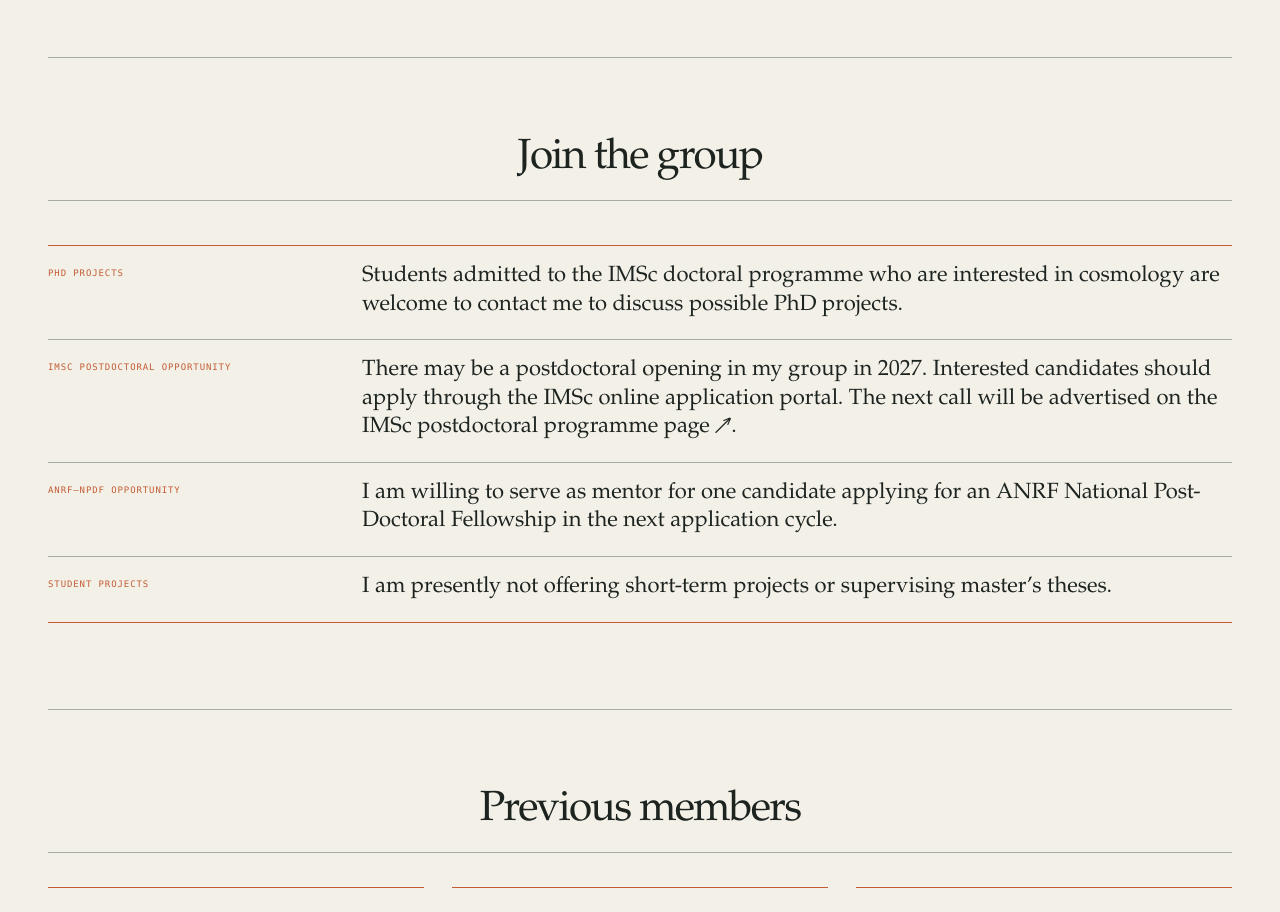
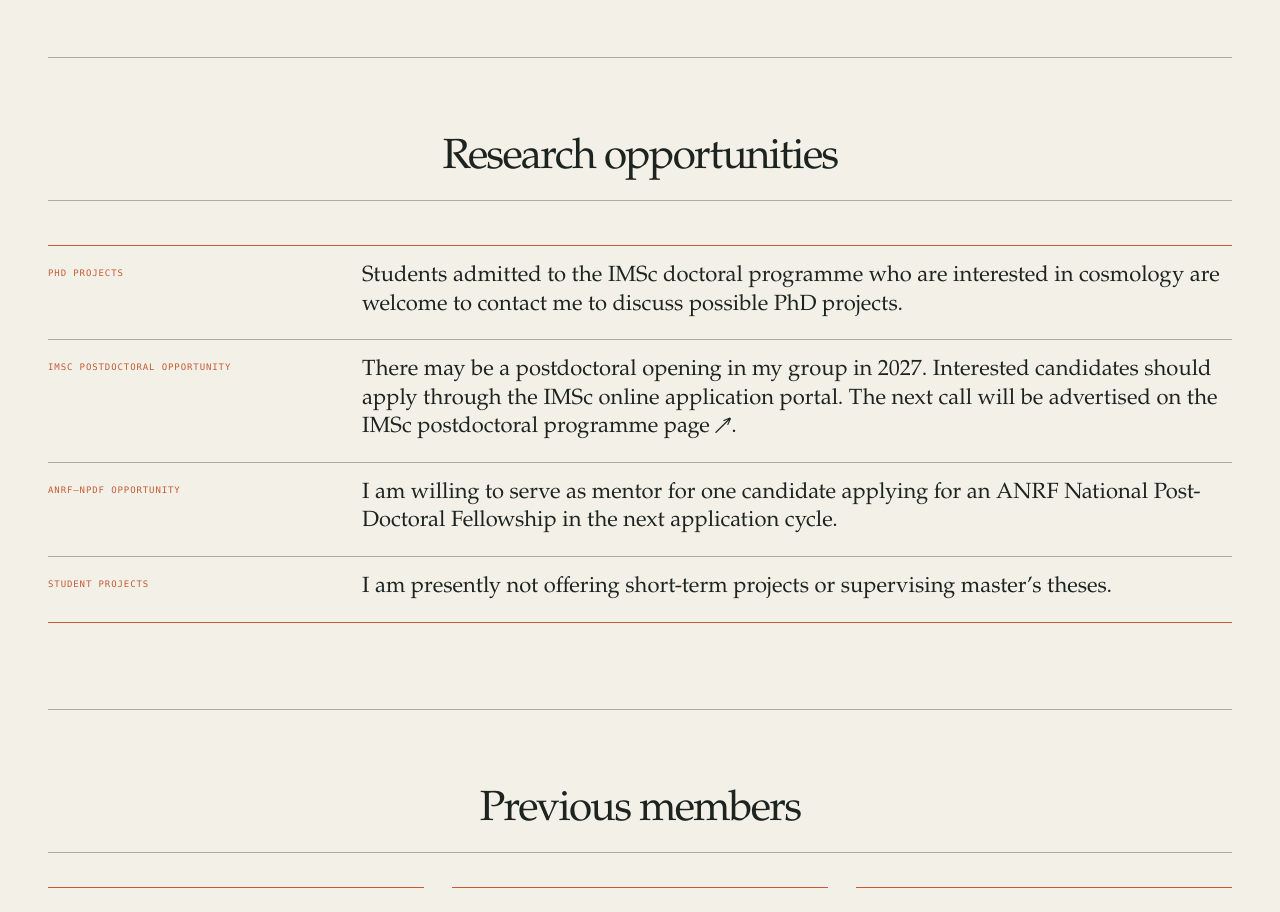
Before and after one commit to dkhaz/dhiraj-hazra-cosmology, a Next.js app: page /group in a window 1280 px wide. Shown: the part 1140-2052 px from the top of the page. Built offline with nearby package versions, Linux system fonts and the light colour scheme.

Commit message:
Rename group section to "Research opportunities"

```diff
--- a/app/group/page.tsx
+++ b/app/group/page.tsx
@@ -128,7 +128,7 @@ export default function GroupPage() {
       </section>
 
       <section className="opportunity-section shell">
-        <div className="section-heading section-heading--rule group-section-heading"><h2>Join the group</h2></div>
+        <div className="section-heading section-heading--rule group-section-heading"><h2>Research opportunities</h2></div>
         <aside className="availability-note">
           <div className="availability-note__item">
             <span>PhD projects</span>
```
